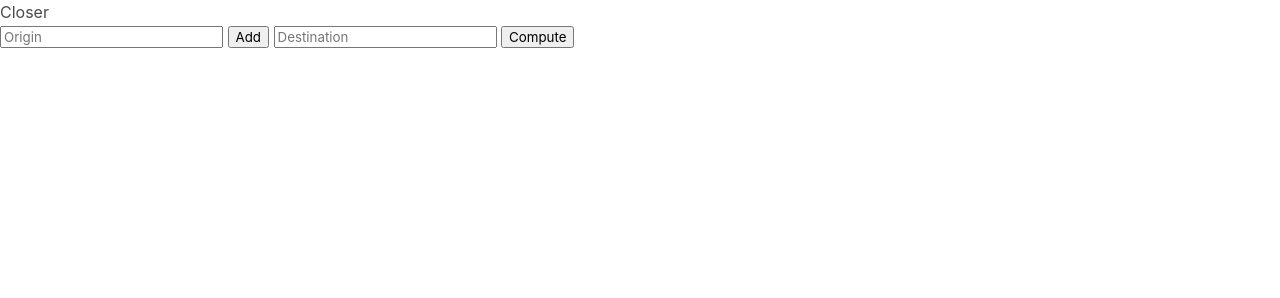
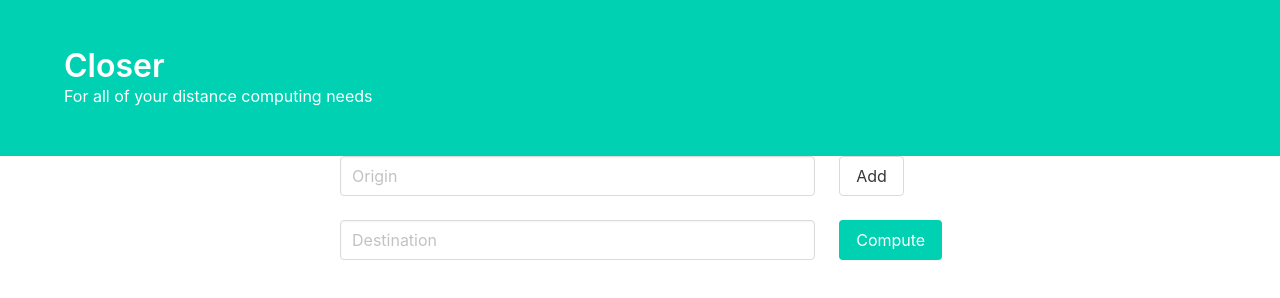
Before and after one commit to sirrah23/Closer, a website: page public/index.html in a window 1280 px wide. Drawn offline with nearby package versions, Linux system fonts and the light colour scheme.

Commit message:
Made the front-end nicer with Bulma

```diff
--- a/public/index.html
+++ b/public/index.html
@@ -13,21 +13,46 @@
         .green{
            color: green
         }
+        .user-content{
+            width: 600px;
+            margin: auto;
+        }
     </style>
     <body>
-        <h1>Closer</h1>
+        <section class="hero is-primary">
+            <div class="hero-body">
+                <div class="container">
+                <h1 class="title">
+                    Closer
+                </h1>
+                    For all of your distance computing needs
+                </h2>
+                </div>
+            </div>
+        </section>
         <div id="app">
-            <ul>
-                <li v-for="origin in origins">
-                    <div v-bind:class="{red: origin.color==='red', green: origin.color==='green'}">
-                        {{origin.name}}<span v-if="origin.computed">: {{origin.distance_text}}</span>
+            <div class="user-content">
+                <div class="columns">
+                    <div class="column is-four-fifths">
+                        <input class="input" v-model="inputOrigin" placeholder="Origin"></input>
                     </div>
-                </li>
-            </ul>
-            <input v-model="inputOrigin" placeholder="Origin"></input>
-            <button @click="addNewOrigin">Add</button>
-            <input v-model="destination" placeholder="Destination">
-            <button @click="computeDistances">Compute</button>
+                    <div class="column">
+                        <button class="button" @click="addNewOrigin">Add</button>
+                    </div>
+                </div>
+                <div class="columns">
+                    <div class="column is-four-fifths">
+                        <input class="input" v-model="destination" placeholder="Destination">
+                    </div>
+                    <div class="column">
+                        <button class="button is-primary" @click="computeDistances">Compute</button>
+                    </div>
+                </div>
+                <box-component v-for="origin in origins">
+                    <span slot="name">{{origin.name}}</span>
+                    <span v-if="origin.computed" slot="distance">{{origin.distance_text}}</span>
+                </box-component>
+            </div>
         </div>
         <script src="/main.js"></script>
     </body>
--- a/public/main.js
+++ b/public/main.js
@@ -1,3 +1,18 @@
+Vue.component('box-component', {
+  template:`
+    <div class="box">
+      <div class="columns">
+        <div class="column is-four-fifths">
+          <p><slot name="name"></slot></p>
+        </div>
+        <div class="column">
+          <p><slot name="distance">-</slot></p>
+        </div>
+      </div>
+    </div>
+  `,
+});
+
 const app = new Vue({
   el: "#app",
   data: {
@@ -20,6 +35,7 @@ const app = new Vue({
       computeDistances: function(){
           if(this.origins.length===0 || this.destination.length === 0){
               alert("Must have atleast one origin and non-empty destination")
+              return;
           }
           const link = this.getMapsLink()
           axios.get(link)
```
